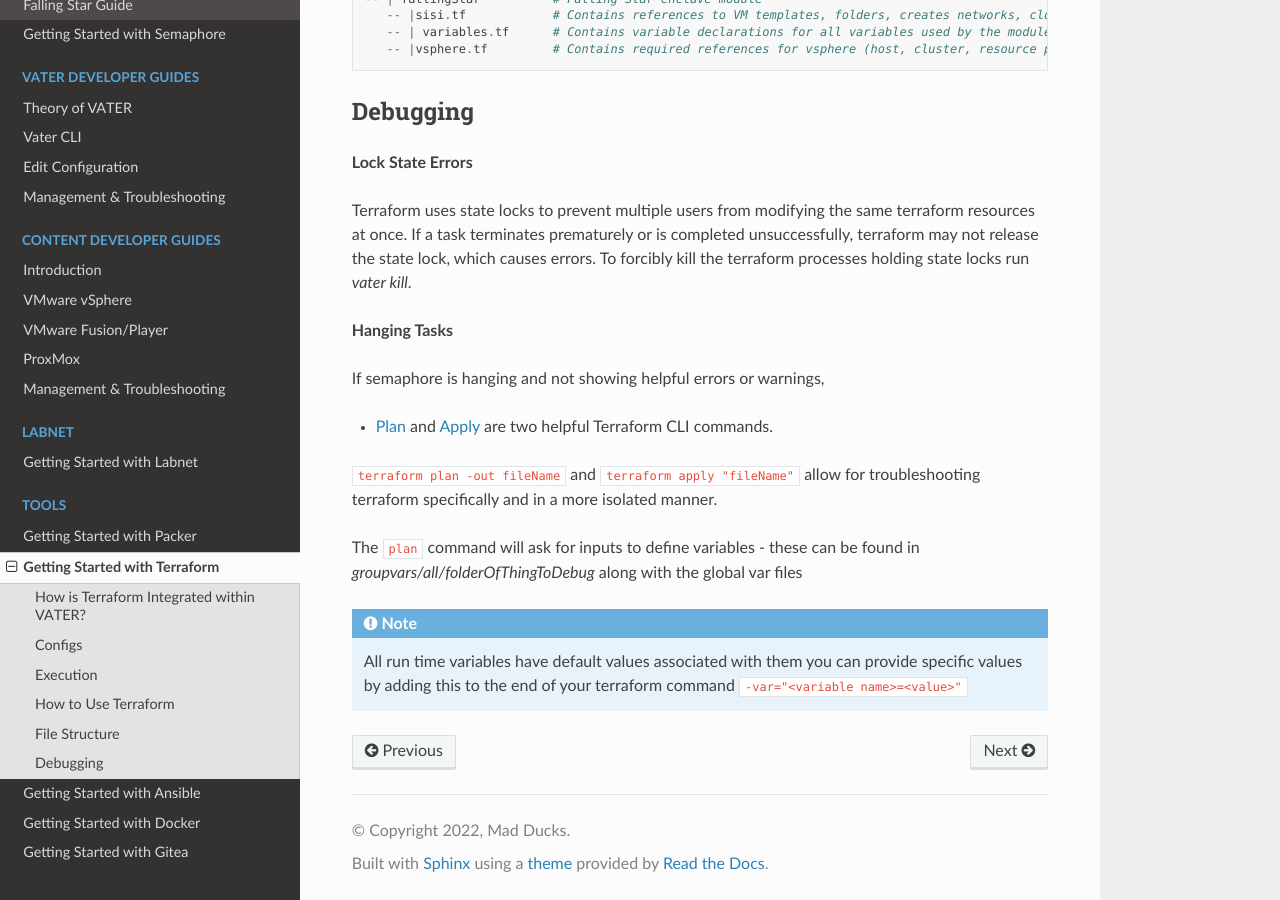
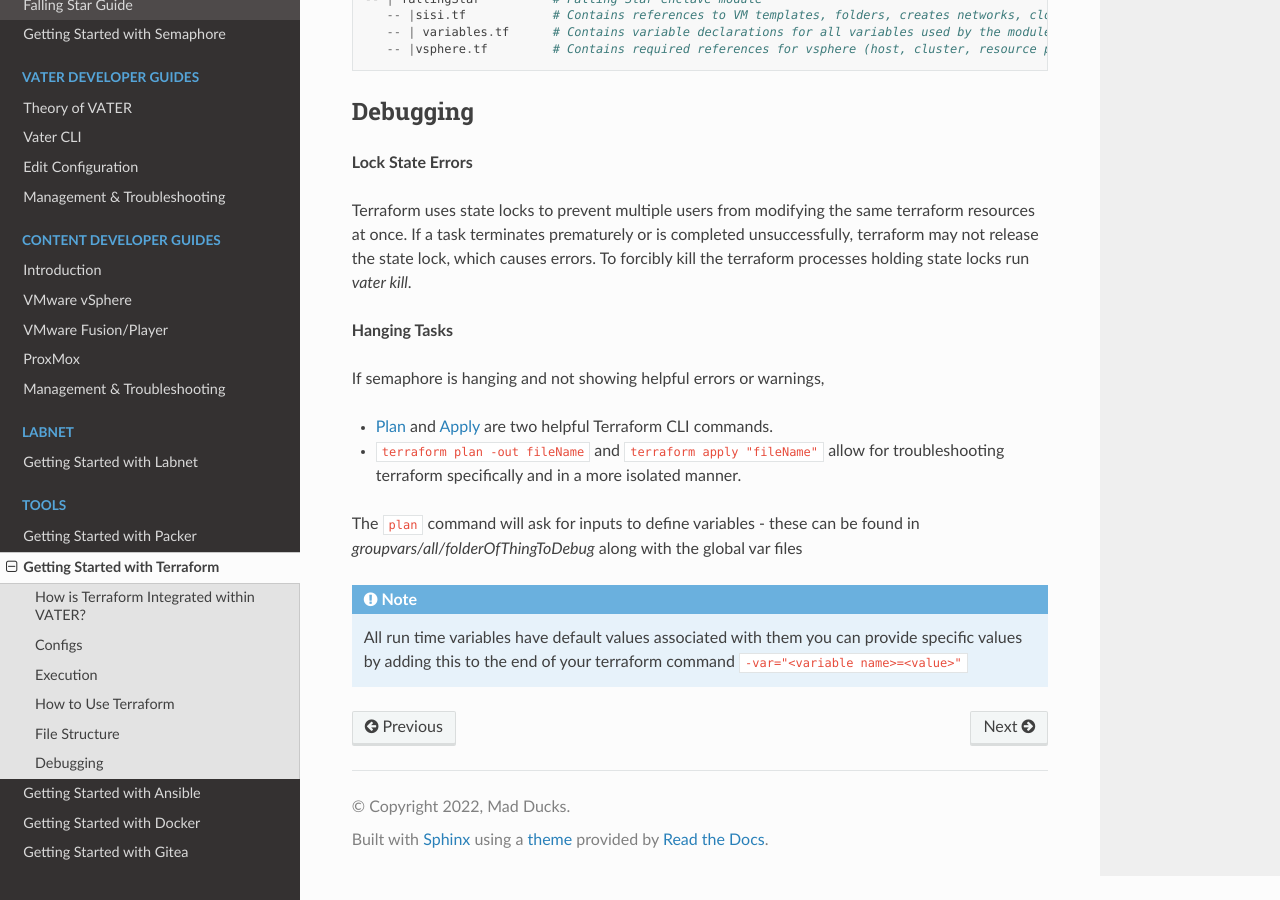
Before and after one commit to dev4vater/vater, a Sphinx documentation site: the page built from docs/source/terraform.rst, in a window 1280 px wide and 900 px high, scrolled down 2038 px. Built offline with Sphinx 7.4.7 and the Read the Docs theme 2.0.0, drawn with Linux system fonts in a browser that asks for light colours.

```diff
--- a/docs/source/terraform.rst
+++ b/docs/source/terraform.rst
@@ -80,7 +80,7 @@ If semaphore is hanging and not showing helpful errors or warnings,
 
 - `Plan <https://www.terraform.io/cli/commands/plan>`_ and `Apply <https://www.terraform.io/cli/commands/apply>`_ are two helpful Terraform CLI commands.
 
-``terraform plan -out fileName`` and ``terraform apply "fileName"`` allow for troubleshooting terraform specifically and in a more isolated manner.
+- ``terraform plan -out fileName`` and ``terraform apply "fileName"`` allow for troubleshooting terraform specifically and in a more isolated manner.
 
 The ``plan`` command will ask for inputs to define variables - these can be found in `groupvars/all/folderOfThingToDebug` along with the global var files
 
```
